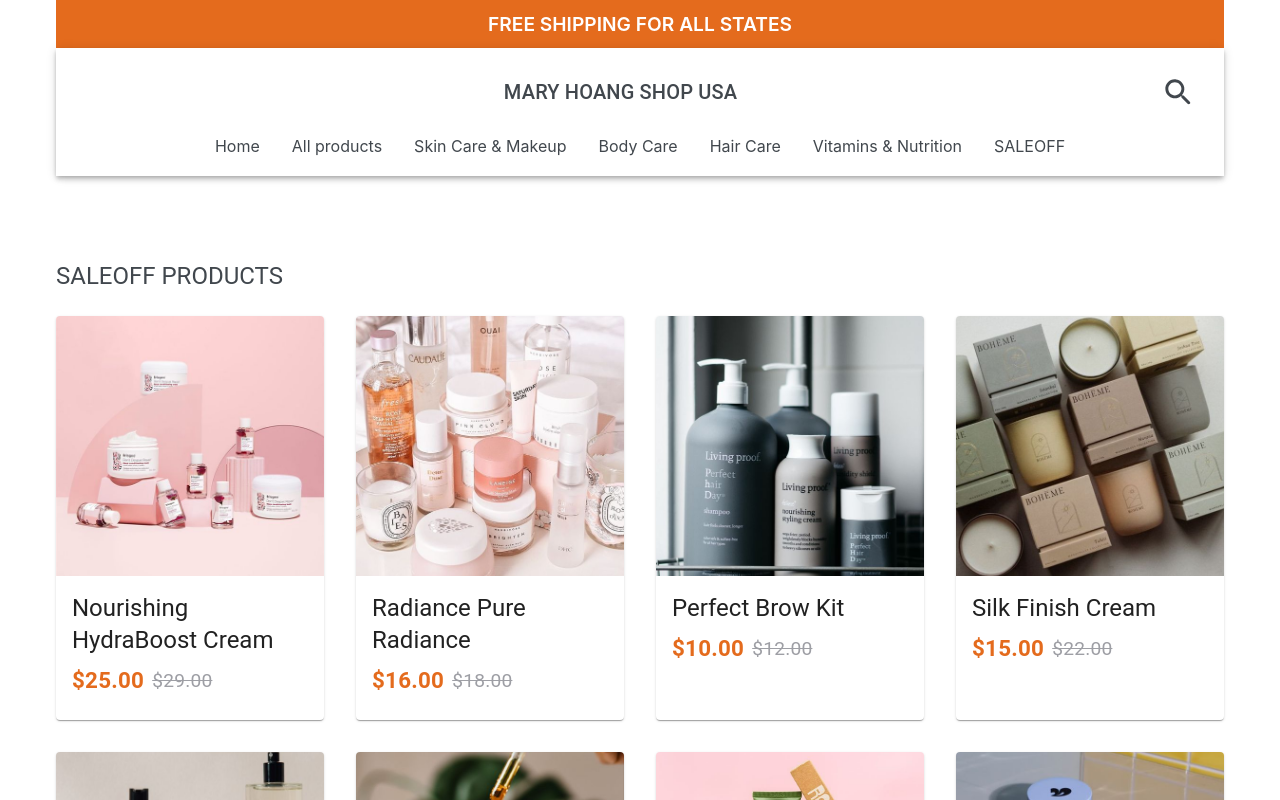
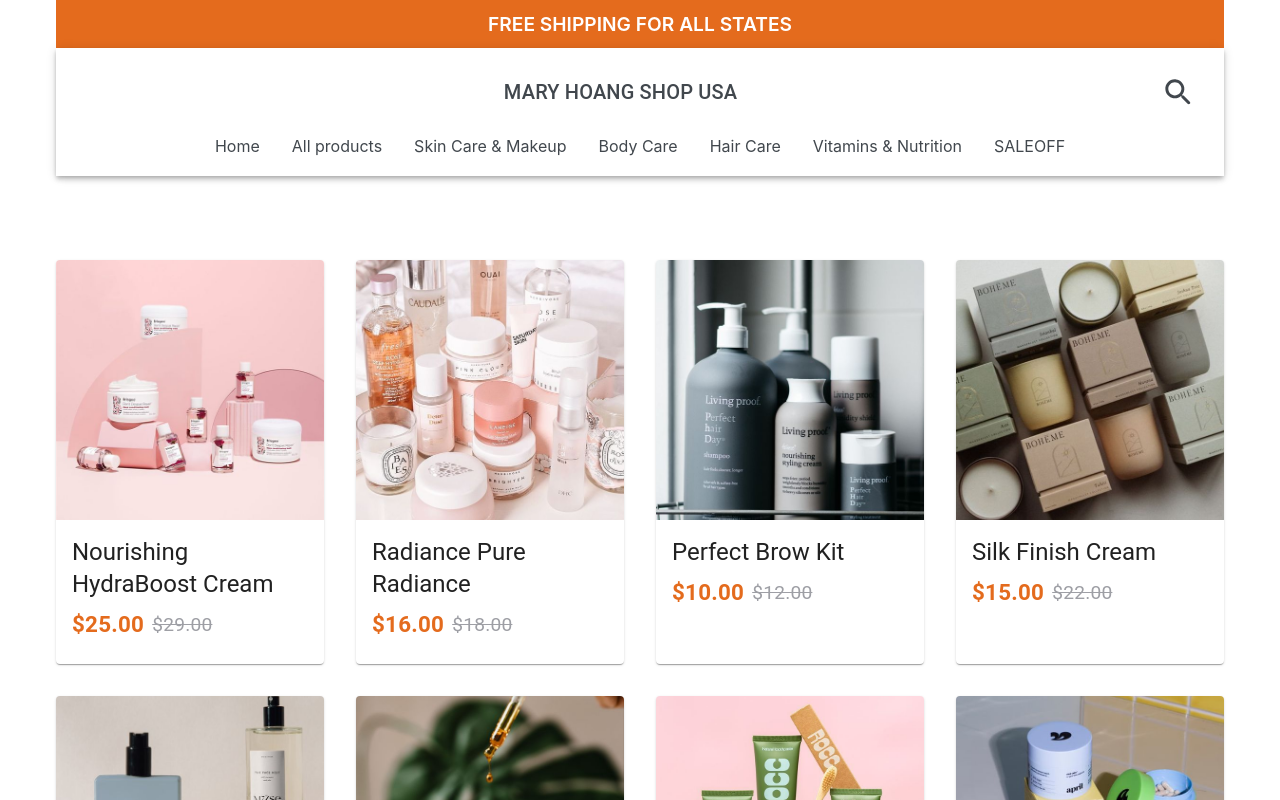
Before and after one commit to AndrewNTA/maryhoangshopusa, a React (Create React App) app: page /saleoff in a window 1280 px wide. Shown: the top 800 px of the page. Built offline with nearby package versions, Linux system fonts and the light colour scheme.

Commit message:
[Andrew] Remove title

```diff
--- a/src/pages/SaleoffProducts/index.js
+++ b/src/pages/SaleoffProducts/index.js
@@ -1,5 +1,5 @@
 import React from 'react';
-import { ProductGroupTitle, Spacing } from 'components';
+import { Spacing } from 'components';
 import useStyles from 'pages/Home/styles';
 import { list2 } from 'pages/Home/mocks';
 import ProductCard from 'pages/Home/ProductCard';
@@ -10,7 +10,6 @@
   return (
     <div className={classes.container}>
       <Spacing size={48} />
-      <ProductGroupTitle title="SALEOFF PRODUCTS" />
       <div className={classes.listItem}>
         {list2.map((item) => (
           <ProductCard key={item.productName} {...item} />
```
